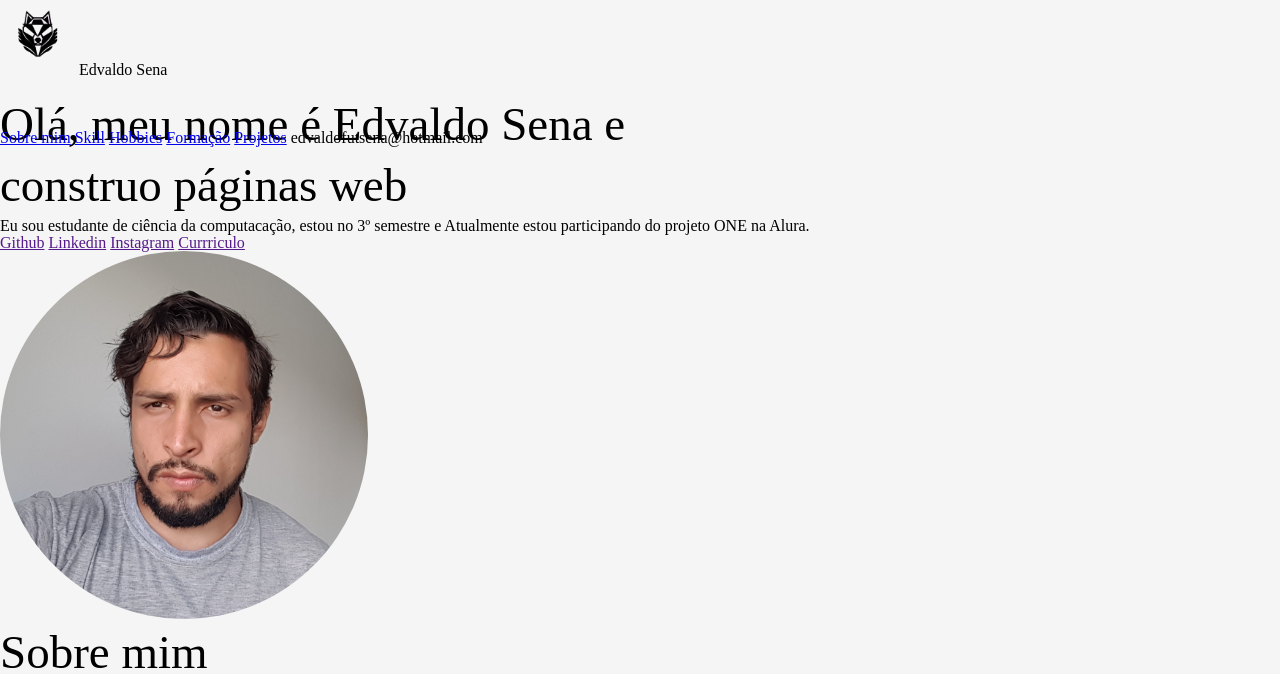
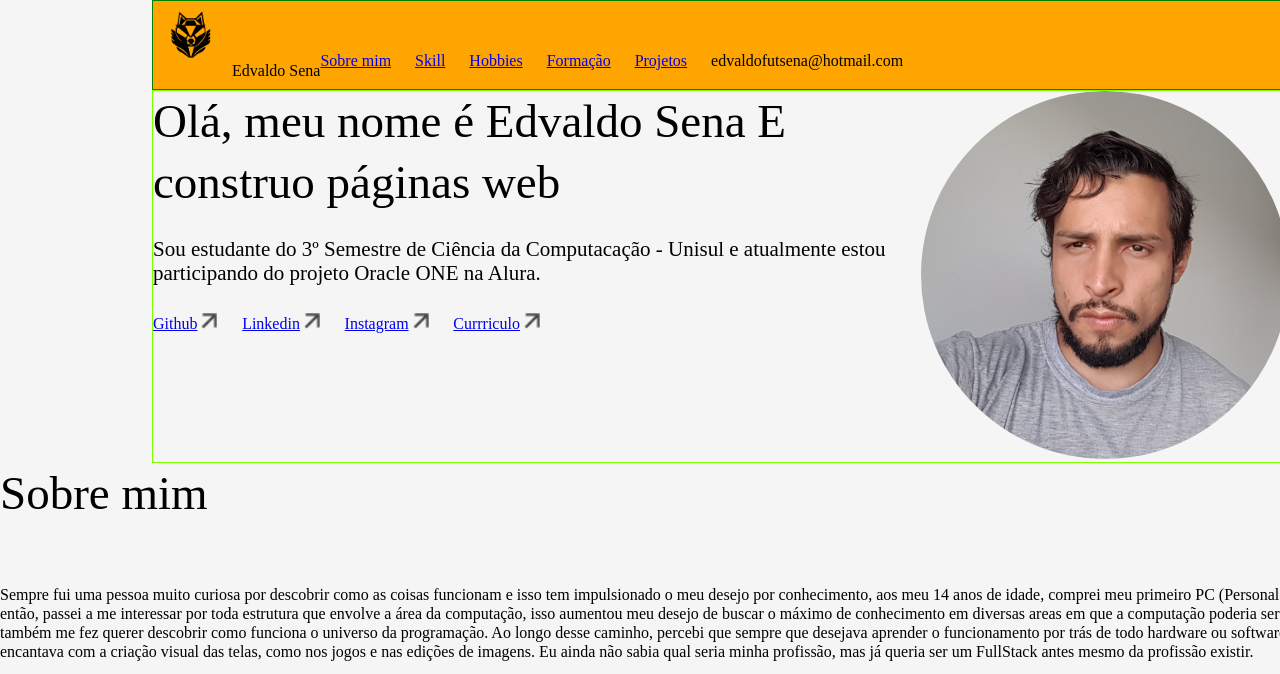
Before and after one commit to Edysena16/My-Portfolio, a plain HTML site: page index.html in a window 1280 px wide. Shown: the top 674 px of the page. Drawn offline with Linux system fonts and the light colour scheme.

Commit message:
Perfil etapa 1 completa

```diff
--- a/index.html
+++ b/index.html
@@ -12,7 +12,8 @@
   <body>
     <header>
       <div class="container">
-        <div class="menu-nav">
+        <div class="box">
+          <div class="menu-topo">
             <div class="logo">
               <img src="img/Scearth.png" alt="logo" width="75px" height="75px" />
               <spam>Edvaldo Sena</spam>
@@ -30,25 +31,43 @@
               </nav>
             </div>
           </div>
-        <div class="perfil-container">
+          <div class="perfil">
             <div class="perfil-principal">
-            <h1>Olá, meu nome é Edvaldo Sena e construo páginas web</h1>
+              <h1>Olá, meu nome é Edvaldo Sena E construo páginas web</h1>
               <p>
-              Eu sou estudante de ciência da computacação, estou no 3º semestre e
-              Atualmente estou participando do projeto ONE na Alura.
+                Sou estudante do 3º Semestre de Ciência da Computacação - Unisul e
+                atualmente estou participando do projeto Oracle ONE na Alura.
               </p>
 
-              <div class="links-perfil">
-                <a href="">Github</a>
-                <a href="">Linkedin</a>
-                <a href="">Instagram</a>
-                <a href="">Currriculo</a>
+              <div class="link-perfil">
+                <ul class="lista-perfil">
+                  <li>
+                    <a href="https://github.com/Edysena16">Github</a>
+                    <img src="/img/Vector.png" alt="">
+                  </li>
+                  <li>
+                    <a href="https://www.linkedin.com/in/edvaldosena16/">Linkedin</a>
+                    <img src="/img/Vector.png" alt="">
+                  </li>
+                  <li>
+                    <a href="https://www.instagram.com/edvaldofutsena/">Instagram</a>
+                    <img src="/img/Vector.png" alt="">
+                  </li>
+                  <li>
+                    <a href="https://drive.google.com/file/d/1k_nA4L3shxok3acR_jUqdQTt27uQ0byl/view?usp=sharing">Currriculo</a>
+                    <img src="/img/Vector.png" alt="">
+                  </li>
+                </ul>
+
               </div>
+
             </div>
-          <div>
+            <div id="img-perfil">
               <img src="img/profile.jpg" alt="profile" id="img-profile" />
             </div>
           </div>
+        </div>
+
       </div>
 
 
--- a/style.css
+++ b/style.css
@@ -20,20 +20,36 @@ header {
   border: 1px solid green;
   display: flex;
 }
+/*TOPO MENU CONFIGURAÇÕES*/
+#navigation {
+  position: relative;
+  right: 0;
+}
+nav ul {
+  position: relative;
+  right: 0;
+  top: 52px;
+}
+nav ul li {
+  display: inline;
+}
 
+/* APRESENTAÇÂO PESSOAL DO PERFIL*/
 .perfil {
   width: 100%;
-  height: 368px;
+  height: auto;
   border: 1px solid chartreuse;
   background-color: #f5f5f5;
   display: flex;
+  justify-content: space-between;
 }
 
 .perfil-principal {
   display: flex;
   flex-direction: column;
+
 }
-
+/* TAGS GLOBAIS*/
 h1 {
   position: static;
   left: 0;
@@ -55,12 +71,13 @@ p {
   line-height: 19px;
 }
 
+/*   CONTEUDO DO PERFIL   */
 .perfil p {
   font-family: 'Releway';
   font-style: normal;
   font-weight: 400;
-  font-size: 22px;
-  line-height: 26px;
+  font-size: 21px;
+  line-height: 24px;
   position: static;
   width: 751px;
   height: 52px;
@@ -69,20 +86,45 @@ p {
   margin: 24px 0px;
 }
 
+.link-perfil {
+
+}
+
+.lista-perfil {
+  position: static;
+  width: 467px;
+  height: 24px;
+  left: 0;
+  top: 222px;
+
+  display: flex;
+  flex-direction:row;
+  align-items: flex-start;
+  padding: 0px;
+}
+ul li {
+  margin-right: 20px;
+}
+
+ul li a {
+  font-size: 16px;
+
+}
+
+ul li img {
+  width: 16px;
+  height: 16px;
+  margin-right: 4.69px;
+}
+
+#img-perfil {
+
+}
+
 #img-profile {
   width: 368px;
   height: 368px;
   border-radius: 50%;
+
+
 }
-#navigation {
-  position: relative;
-  right: 0;
-}
-nav ul {
-  position: relative;
-  right: 0;
-  top: 52px;
-}
-nav ul li {
-  display: inline;
-}
```
Also changed, not shown: img/Vector.png (added). Lines whose indentation alone changed are shown as unchanged.
